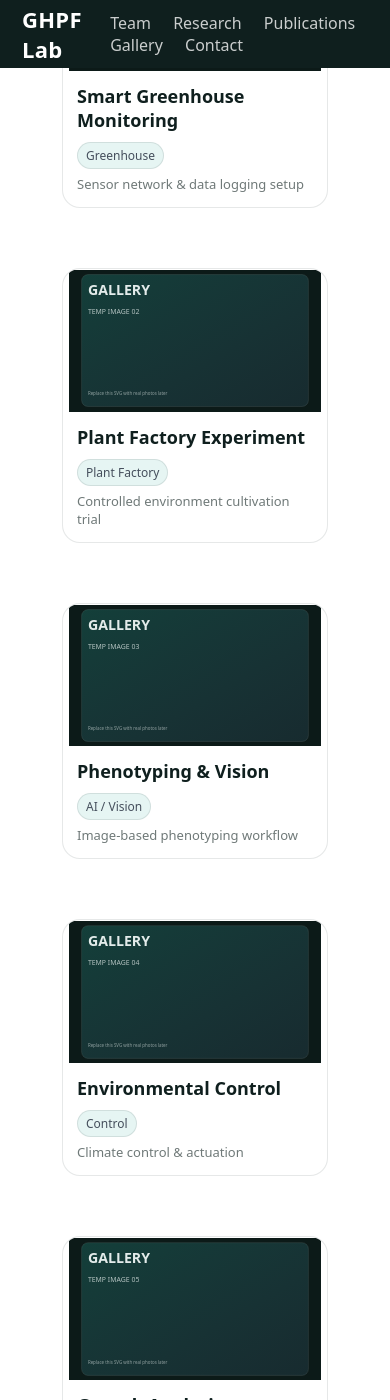
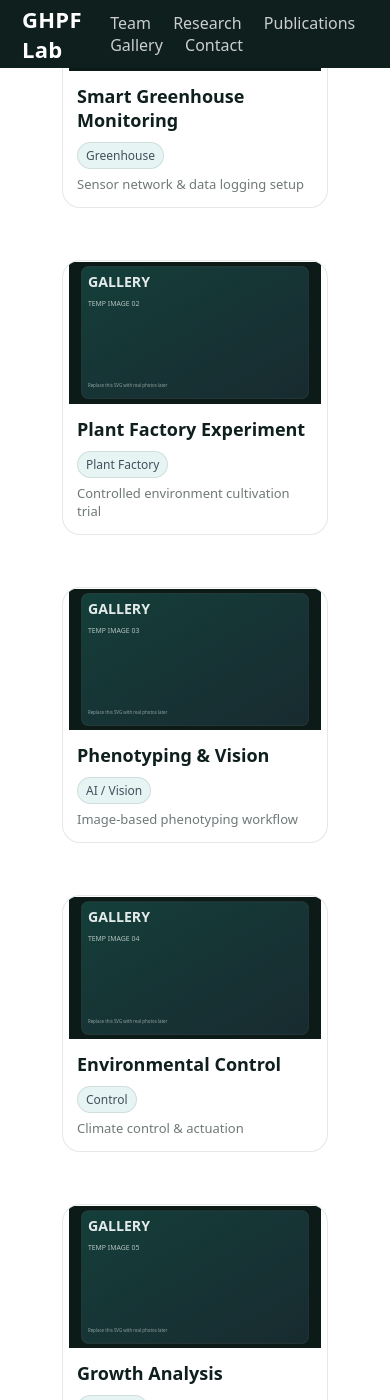
Before and after one commit to evergreendasol/Trial-2-lab-web, a Jekyll site: the page built from gallery.md, in a window 390 px wide and 1400 px high, scrolled down 396 px. Built offline with Jekyll 4.4.1, drawn with Linux system fonts in a browser that asks for light colours.

Commit message:
Ensure gallery grid shows 3 columns per row
- Reduce gap from 28px to 20px for tighter fit
- Lower responsive breakpoints (1000→720px for 2-col, 600→480px for 1-col)
  so 3-column layout holds on more screen sizes

https://claude.ai/code/session_01TmRjvzfDazRavAh5211o6j

```diff
--- a/assets/css/site.css
+++ b/assets/css/site.css
@@ -937,12 +937,12 @@ a:hover{color:var(--accent)}
 .gallery-grid{
   display:grid;
   grid-template-columns: repeat(3, minmax(0, 1fr));
-  gap:28px;
-}
-@media (max-width:1000px){
+  gap:20px;
+}
+@media (max-width:720px){
   .gallery-grid{ grid-template-columns: repeat(2, 1fr); }
 }
-@media (max-width:600px){
+@media (max-width:480px){
   .gallery-grid{ grid-template-columns: 1fr; }
 }
 
```
